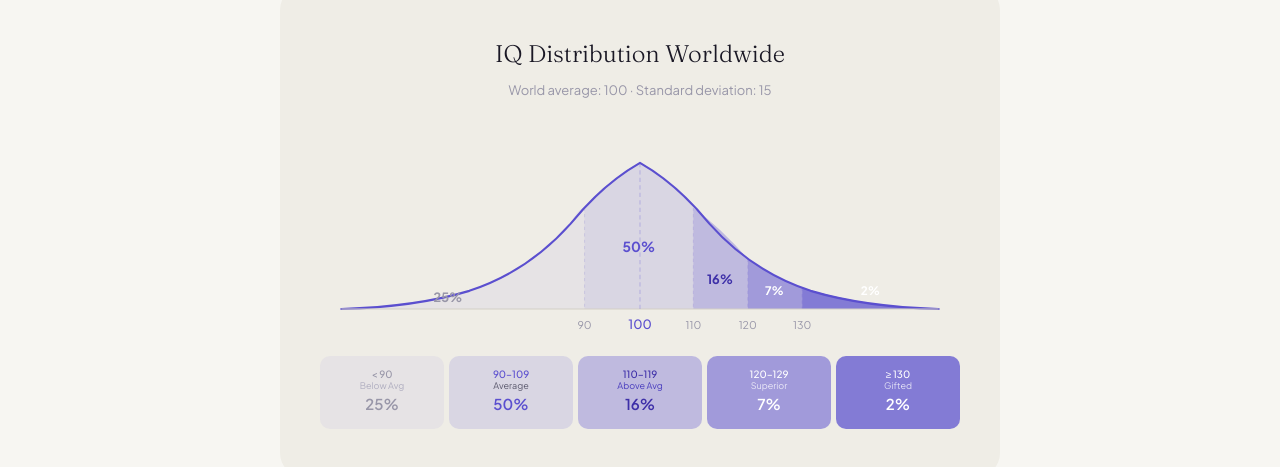
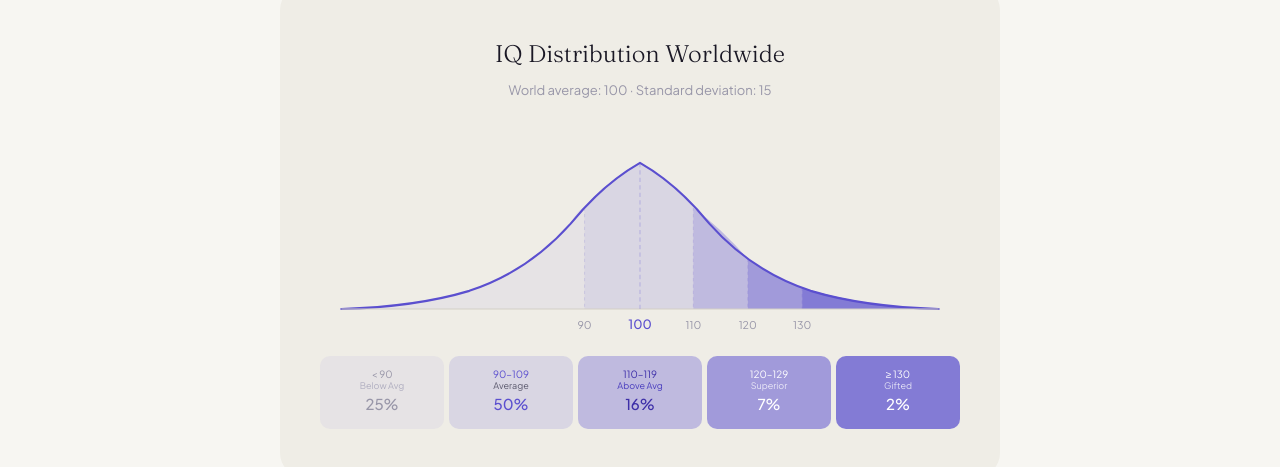
Before and after one commit to devbrainscale/brainscale, a Next.js app: page / in a window 1280 px wide. Shown: the part 820-1287 px from the top of the page. Built offline with nearby package versions, Linux system fonts and the light colour scheme.

Commit message:
fix: bell curve — remove SVG labels, lighter card fonts

```diff
--- a/src/app/fr/page.tsx
+++ b/src/app/fr/page.tsx
@@ -199,9 +199,9 @@ export default function FrHomePage() {
               { range: "≥ 130",   label: "Surdoué",    pct: "2%",  bg: "rgba(91,79,207,0.72)", text: "#fff",    sub: "rgba(255,255,255,0.78)" },
             ].map((z) => (
               <div key={z.range} style={{ backgroundColor: z.bg, borderRadius: "10px", padding: "12px 4px", textAlign: "center", display: "flex", flexDirection: "column", alignItems: "center", justifyContent: "space-between", minHeight: "72px" }}>
-                <div className="bs-bell-range" style={{ fontSize: "10px", fontWeight: 500, color: z.text, lineHeight: 1.2 }}>{z.range}</div>
-                <div className="bs-bell-label" style={{ fontSize: "9px", fontWeight: 400, color: z.sub, lineHeight: 1.3 }}>{z.label}</div>
-                <div className="bs-bell-pct" style={{ fontSize: "15px", fontWeight: 600, color: z.text }}>{z.pct}</div>
+                <div className="bs-bell-range" style={{ fontSize: "10px", fontWeight: 400, color: z.text, lineHeight: 1.2 }}>{z.range}</div>
+                <div className="bs-bell-label" style={{ fontSize: "9px", fontWeight: 300, color: z.sub, lineHeight: 1.3 }}>{z.label}</div>
+                <div className="bs-bell-pct" style={{ fontSize: "15px", fontWeight: 500, color: z.text }}>{z.pct}</div>
               </div>
             ))}
           </div>
--- a/src/app/page.tsx
+++ b/src/app/page.tsx
@@ -188,12 +188,6 @@ export default function HomePage() {
             <path d="M 20,165 Q 90,163 140,148 Q 195,130 235,85 Q 265,48 300,28 Q 335,48 365,85 Q 405,130 460,148 Q 510,163 580,165" fill="none" stroke="#5B4FCF" strokeWidth="2" strokeLinejoin="round" strokeLinecap="round" />
             <line x1="20" y1="165" x2="580" y2="165" stroke="#D4D0C8" strokeWidth="1" />
             <line x1="300" y1="28" x2="300" y2="165" stroke="#5B4FCF" strokeWidth="1" strokeDasharray="4,3" strokeOpacity="0.28" />
-            {/* % labels — positioned where each zone has vertical space */}
-            <text x="120" y="158" textAnchor="middle" fontSize="12" fontWeight="700" fill="#9896A8">25%</text>
-            <text x="299" y="112" textAnchor="middle" fontSize="13" fontWeight="700" fill="#5B4FCF">50%</text>
-            <text x="375" y="142" textAnchor="middle" fontSize="12" fontWeight="700" fill="#3D2FA8">16%</text>
-            <text x="426" y="152" textAnchor="middle" fontSize="11" fontWeight="700" fill="#fff">7%</text>
-            <text x="516" y="152" textAnchor="middle" fontSize="11" fontWeight="700" fill="#fff">2%</text>
             {/* Axis: 90 · 100 · 110 · 120 · 130 */}
             <text x="248" y="184" textAnchor="middle" fontSize="10" fill="#9896A8">90</text>
             <text x="300" y="184" textAnchor="middle" fontSize="12" fill="#5B4FCF" fontWeight="500">100</text>
@@ -212,9 +206,9 @@ export default function HomePage() {
               { range: "≥ 130",   label: "Gifted",     pct: "2%",  bg: "rgba(91,79,207,0.72)", text: "#fff",    sub: "rgba(255,255,255,0.78)" },
             ].map((z) => (
               <div key={z.range} style={{ backgroundColor: z.bg, borderRadius: "10px", padding: "12px 4px", textAlign: "center", display: "flex", flexDirection: "column", alignItems: "center", justifyContent: "space-between", minHeight: "72px" }}>
-                <div className="bs-bell-range" style={{ fontSize: "10px", fontWeight: 500, color: z.text, lineHeight: 1.2 }}>{z.range}</div>
-                <div className="bs-bell-label" style={{ fontSize: "9px", fontWeight: 400, color: z.sub, lineHeight: 1.3 }}>{z.label}</div>
-                <div className="bs-bell-pct" style={{ fontSize: "15px", fontWeight: 600, color: z.text }}>{z.pct}</div>
+                <div className="bs-bell-range" style={{ fontSize: "10px", fontWeight: 400, color: z.text, lineHeight: 1.2 }}>{z.range}</div>
+                <div className="bs-bell-label" style={{ fontSize: "9px", fontWeight: 300, color: z.sub, lineHeight: 1.3 }}>{z.label}</div>
+                <div className="bs-bell-pct" style={{ fontSize: "15px", fontWeight: 500, color: z.text }}>{z.pct}</div>
               </div>
             ))}
           </div>
```
